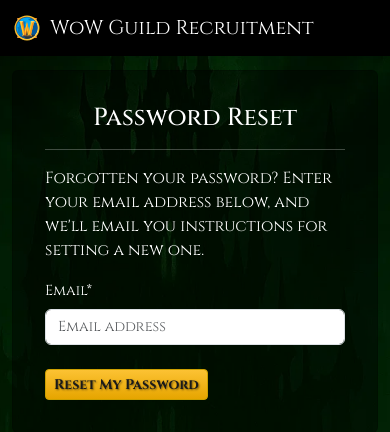
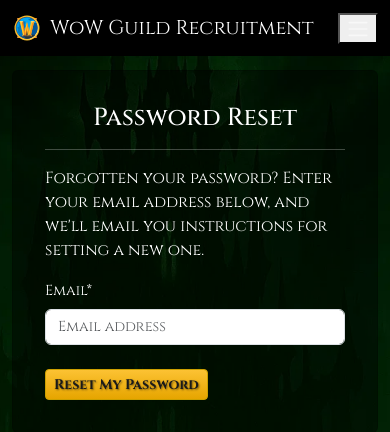
Before and after one commit to mathiase4/wow-guild-recruitment, a Django app: page /accounts/password/reset/ in a window 390 px wide. Shown: the top 432 px of the page. Run offline with Django 4.2, Linux system fonts and the light colour scheme; some libraries are stand-ins or nearby versions.

Commit message:
added navbar toggler in navbar section for use of other devices like mobile and tablets and so on

```diff
--- a/templates/base.html
+++ b/templates/base.html
@@ -25,8 +25,11 @@
   <div class="container">
     <a class="navbar-brand" href="{% url 'guild_list' %}">
       <img src="{% static 'images/therealnavbarphoto.svg' %}" alt="Wow Logo" width="30" height="30" class="d-inline-block align-text-top me-2">WoW Guild Recruitment</a>
+      <button class="navbar=toggler" type="button" data-bs-toggle="collapse" data-bs-target="#navbarNav" aria-controls="navbarNav" aria-expanded="false" aria-label="Toggle navigation">
+        <span class="navbar-toggler-icon"></span>
+      </button>
 
-  <div class="collapse navbar-collapse">
+  <div class="collapse navbar-collapse" id="navbarNav">
     <ul class="navbar-nav ms-auto">
       {% if user.is_authenticated %}
       <li class="nav-item me-2">
@@ -64,5 +67,6 @@
   </div>
 </footer>
 <script src="{% static 'js/custom.js' %}"></script>
+<script src="https://cdn.jsdelivr.net/npm/bootstrap@5.3.3/dist/js/bootstrap.bundle.min.js"></script>
 </body>
 </html>
```
